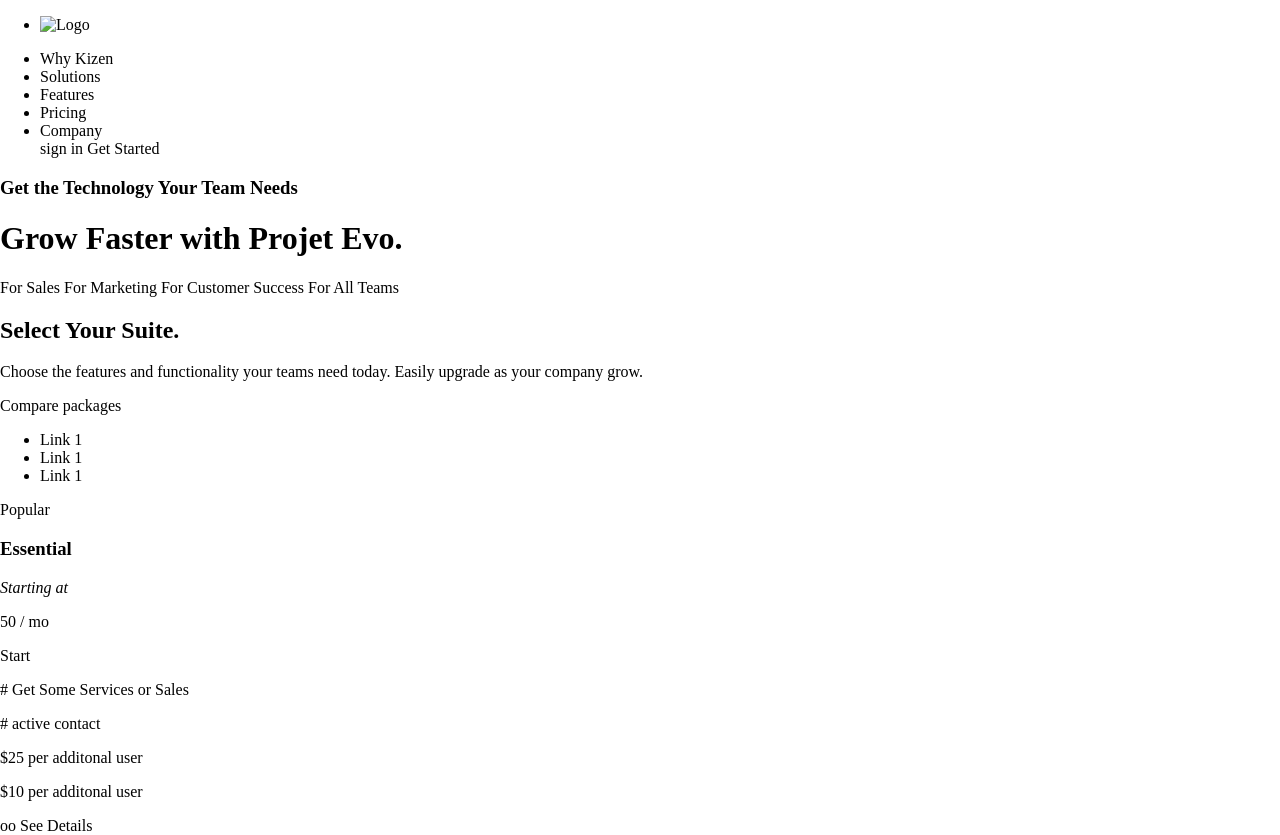
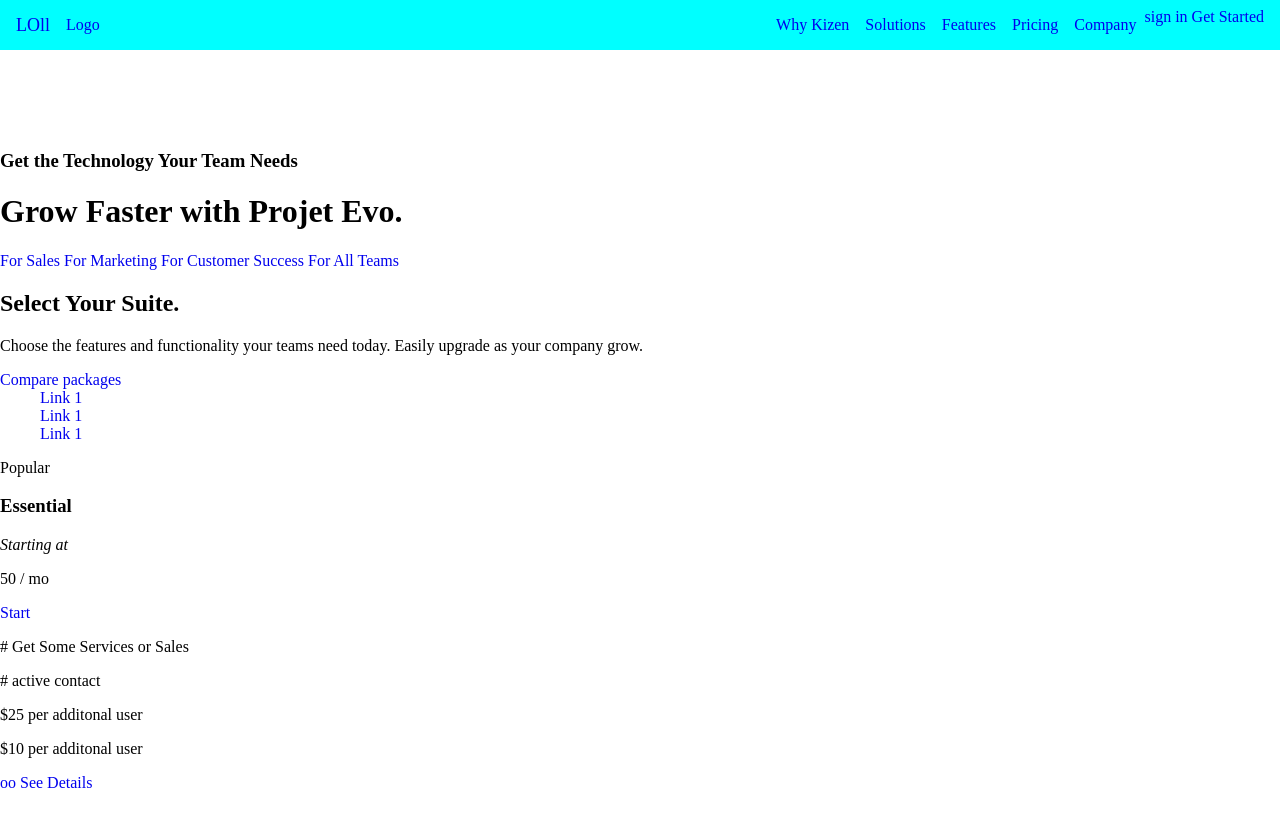
Before and after one commit to JesseIkolo/ProjetEvo, a plain HTML site: page dyos.html in a window 1280 px wide. After the commit the page ends 800 px from the top, so only its background shows below. Drawn offline with Linux system fonts and the light colour scheme.

Commit message:
update page 1

```diff
--- a/css/dyos.css
+++ b/css/dyos.css
@@ -1,3 +1,87 @@
-body{
+*, *::after, *::before{
    box-sizing: border-box;
 }
+
+body{
+   padding: 0;
+   margin: 0;
+}
+
+ul{
+   list-style: none;
+   margin-top: 0;
+}
+
+a{
+   text-decoration: none;
+}
+
+nav{
+   display: flex;
+   flex-flow: row nowrap;
+   flex-direction: row;
+   flex-wrap: nowrap;
+   justify-content: flex-start;
+   padding: .5rem 1rem;
+
+   margin-bottom: 100px;
+   height: 50px;
+   background-color: aqua;
+   width: 100%;
+}
+
+nav button{
+   display: none;
+}
+
+nav .container{
+   display: flex;
+   align-items: center;
+   justify-content: space-between;
+   width: 100%;
+}
+
+.navbar-nav{
+   flex-direction: row;
+   padding-left: 0;
+   margin-bottom: 0;
+   list-style: none;
+}
+
+
+nav ul{
+   display: flex;
+}
+
+#navbar{
+   justify-content: space-between !important;
+   display: flex !important;
+   align-content: flex-end;
+   flex-basis: auto;
+   flex-grow: 1;
+   align-items: center;
+
+}
+
+#navbar .nav-link{
+   padding: .5rem;
+   display: block;
+}
+
+.mr-auto{
+   margin-right: auto !important;
+}
+
+.ml-auto{
+   margin-left: auto !important;
+}
+
+.logo{
+   display: inline-block;
+   padding-top: .32rem;
+   padding-bottom: .32rem;
+   margin-right: 1rem;
+   font-size: 1.125rem;
+   line-height: inherit;
+   white-space: nowrap;
+}
--- a/css/styles.css
+++ b/css/styles.css
@@ -1,11 +1,3 @@
-<<<<<<< HEAD
-<<<<<<< HEAD
-body{
-   box-sizing: border-box;
-}
-=======
->>>>>>> Jesse
-=======
 *,*::before,*::after{
    box-sizing: border-box;
 }
@@ -33,14 +25,16 @@
 }
 .topBar .logo{
    width: 90px;
-   height : 30px;
+   max-width: 100px;
+   height: auto;
    background-color: rgb(2, 181, 252);
-
 }
 .topBar .navigation{
    width: calc(100% - 90px - 100px);
    display: flex;
-   align-items: center
+   align-self: flex-end;
+   align-items: center;
+   background-color: green;
 }
 
 .topBar .navigation .navLink{
@@ -55,4 +49,3 @@
    width: 50px;
    display : block;
 }
->>>>>>> Jesse
--- a/dyos.html
+++ b/dyos.html
@@ -6,46 +6,55 @@
    <meta name="viewport" content="width=device-width, initial-scale=1.0">
    <meta http-equiv="X-UA-Compatible" content="ie=edge">
    <title>Site</title>
-   <link rel="stylesheet" href="css/styles.css">
+   <link rel="stylesheet" href="css/dyos.css">
 </head>
 
 <body>
 <header>
    <nav>
-      <ul class="menu-left">
-         <li>
-            <a href="#">
-               <img src="#" alt="Logo">
+      <div class="container">
+         <a href="#" class="logo">
+<!--            <img src="#" alt="Logo">-->
+            LOll
          </a>
+
+         <button type="button" data-toggle="collapse" data-target="#navbar" aria-controls="navbar" aria-expanded="false" aria-label="Toggle navigation" class="navbar-toggler">
+            <span class="navbar-toggler-icon"></span>
+         </button>
+
+         <div id="navbar" class="collapse">
+            <ul class="navbar-nav mr-auto">
+               <li class="nav-item">
+                  <a href="#">Logo</a>
                </li>
             </ul>
-      <ul class="menu-right">
-         <li>
-            <a href="#">
+            <ul class="navbar-nav ml-auto">
+               <li class="nav-item">
+                  <a href="#" class="nav-link">
                      Why Kizen
                   </a>
                </li>
-         <li class="dropdown">
-            <a href="#">
+               <li class="nav-item dropdown">
+                  <a href="#" class="nav-link">
                      Solutions
                   </a>
                </li>
-         <li>
-            <a href="#">
+               <li class="nav-item">
+                  <a href="#" class="nav-link">
                      Features
                   </a>
                </li>
-         <li class="active">
-            <a href="#">
+               <li class="nav-item active">
+                  <a href="#" class="nav-link">
                      Pricing
                   </a>
                </li>
-         <li class="dropdown">
-            <a href="#">
+               <li class="nav-item dropdown">
+                  <a href="#" class="nav-link">
                      Company
                   </a>
                </li>
-         <div class="started">
+               <div class="nav-item">
                   <a href="#" class="started-up">
                      sign in
                   </a>
@@ -54,6 +63,8 @@
                   </a>
                </div>
             </ul>
+         </div>
+      </div>
    </nav>
 
    <div class="head-content">
```
Lines whose indentation alone changed are shown as unchanged.
